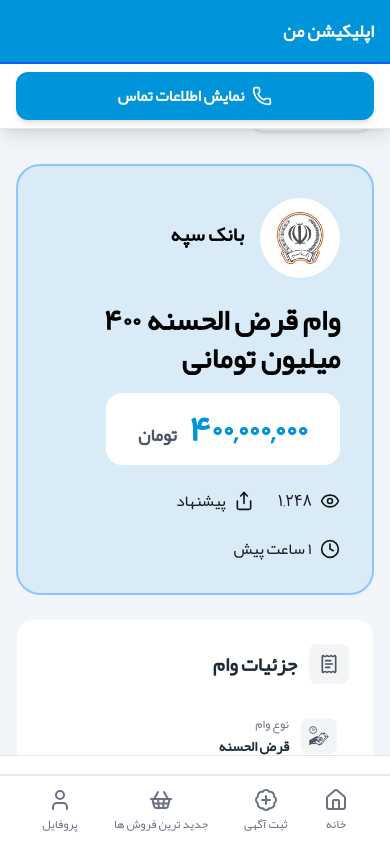
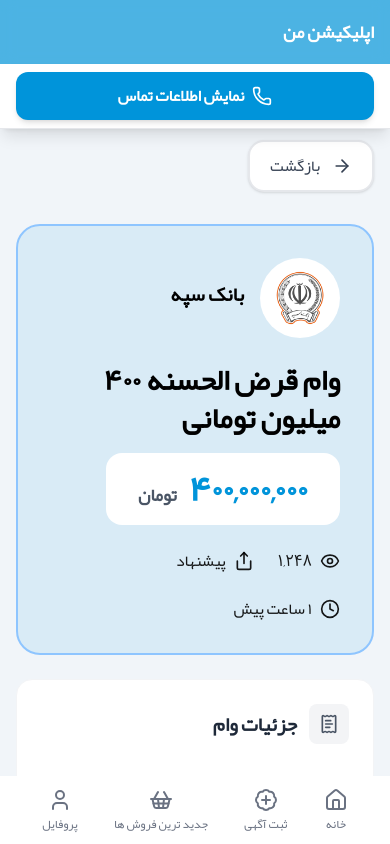
Before and after one commit to Yuozarseiph/pwa-bank, a Next.js app: page /ads/1 in a window 390 px wide. Shown: the top 844 px of the page. Built offline with nearby package versions, Linux system fonts and the light colour scheme.

Commit message:
refactor: Update gradient classes to linear for consistency and enhance styling in various components

```diff
--- a/src/app/profile/[id]/page.jsx
+++ b/src/app/profile/[id]/page.jsx
@@ -121,9 +121,9 @@ export default function Profile() {
       <div className="flex justify-center items-start flex-row-reverse p-2 lg:gap-6 lg:p-5">
         <div className="w-full md:w-[80%] max-w-[1080px] bg-white rounded-xl shadow-lg mb-22">
           {/* Profile Header */}
-          <div className="relative h-40 bg-gradient-to-r from-[#0094da] to-[#00c6ff] rounded-t-xl">
+          <div className="relative h-40 bg-linear-to-r from-[#0094da] to-[#00c6ff] rounded-t-xl">
             <div className="absolute -bottom-16 right-8">
-              <div className="w-32 h-32 rounded-full border-4 border-white bg-gradient-to-br from-blue-400 to-blue-600 overflow-hidden shadow-xl flex items-center justify-center">
+              <div className="w-32 h-32 rounded-full border-4 border-white bg-linear-to-br from-[#0094da] to-[#00c6ff] overflow-hidden shadow-xl flex items-center justify-center">
                 <User className="text-white" size={64} />
               </div>
             </div>
--- a/src/components/AdDetailPage.jsx
+++ b/src/components/AdDetailPage.jsx
@@ -158,7 +158,7 @@ const AdDetailPage = ({ adId }) => {
   }
 
   return (
-    <div className="min-h-screen lg:pt-20 pb-24 lg:pb-20">
+    <div className="min-h-screen lg:pt-20 pb-24 lg:pb-20 pt-15">
       <style jsx global>{`
         body.no-scroll {
           overflow: hidden;
--- a/src/components/BankLoansSection.jsx
+++ b/src/components/BankLoansSection.jsx
@@ -308,7 +308,7 @@ const BankLoansSection = ({ bankSlug }) => {
     <>
       <Header />
       <div className="min-h-screen bg-linear-to-br from-slate-50 via-blue-50 to-slate-100">
-        <div className="max-w-[1080px] mt-20 rounded-xl mb-10 mx-auto px-4 py-8 bg-white">
+        <div className="max-w-[1080px] mt-20 rounded-xl mb-15 mx-auto px-4 py-8 bg-white">
           {/* Bank Header */}
           <div className="flex items-center gap-4 mb-8 bg-white rounded-2xl p-6 shadow-lg">
             <button
--- a/src/components/Footer.jsx
+++ b/src/components/Footer.jsx
@@ -1,6 +1,6 @@
 export default function Footer() {
   return (
-    <footer className="bg-white border-t border-gray-200 py-4 mt-8 fixed bottom-0 w-full">
+    <footer className="bg-white border-t border-gray-200 py-4 mt-8 hidden lg:fixed bottom-0 w-full">
       <div className="container mx-auto px-4">
         <div className="flex flex-col md:flex-row justify-between items-center gap-4">
           <div className="text-center md:text-right">
--- a/src/components/Header.jsx
+++ b/src/components/Header.jsx
@@ -5,7 +5,7 @@ import Link from "next/link";
 export default function Header() {
   return (
     <>
-      <header className="w-full fixed top-0 bg-[#0094da] border-b-2 border-blue-600 h-16 z-50">
+      <header className="w-full fixed top-0 bg-[#0095daaf] backdrop-blur-sm shadow-lg h-16 z-50">
         <div className="flex items-center justify-between h-full px-4">
           <div className="flex items-center gap-2">
             <Link
--- a/src/components/Navbar.jsx
+++ b/src/components/Navbar.jsx
@@ -22,7 +22,7 @@ export default function Navbar() {
   ];
 
   return (
-    <div className="fixed bottom-0 left-0 right-0 bg-white border-gray-200 border-t-2 flex justify-around items-center px-6 py-3 lg:hidden z-60">
+    <div className="fixed bottom-0 left-0 right-0 bg-white flex justify-around items-center px-6 py-3 lg:hidden z-60">
       {navItems.map((item) => {
         const Icon = item.icon;
         const isActive = pathname === item.href || (item.href !== "/" && pathname.startsWith(item.href));
```
